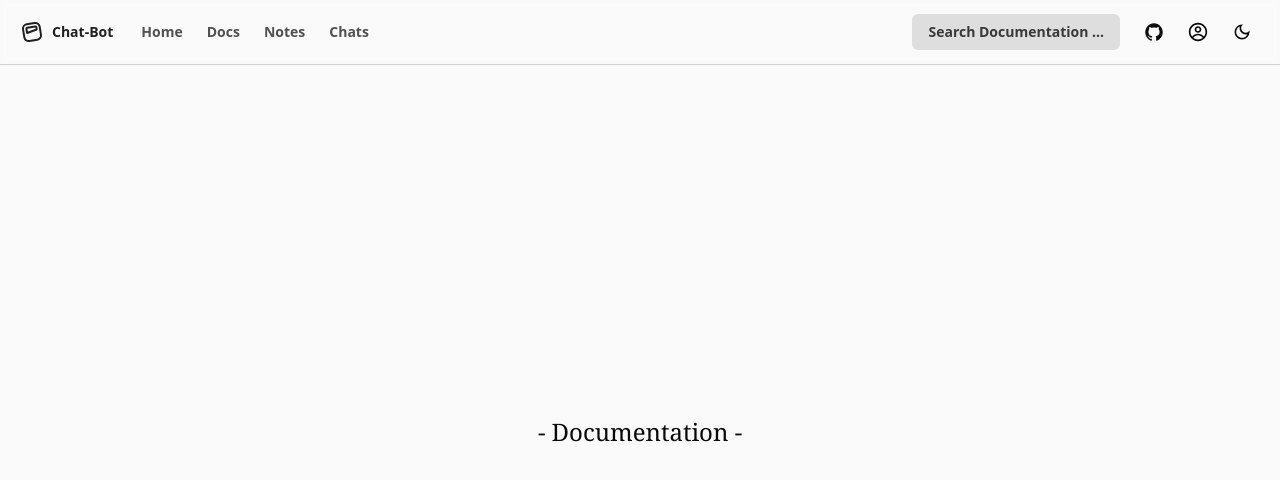
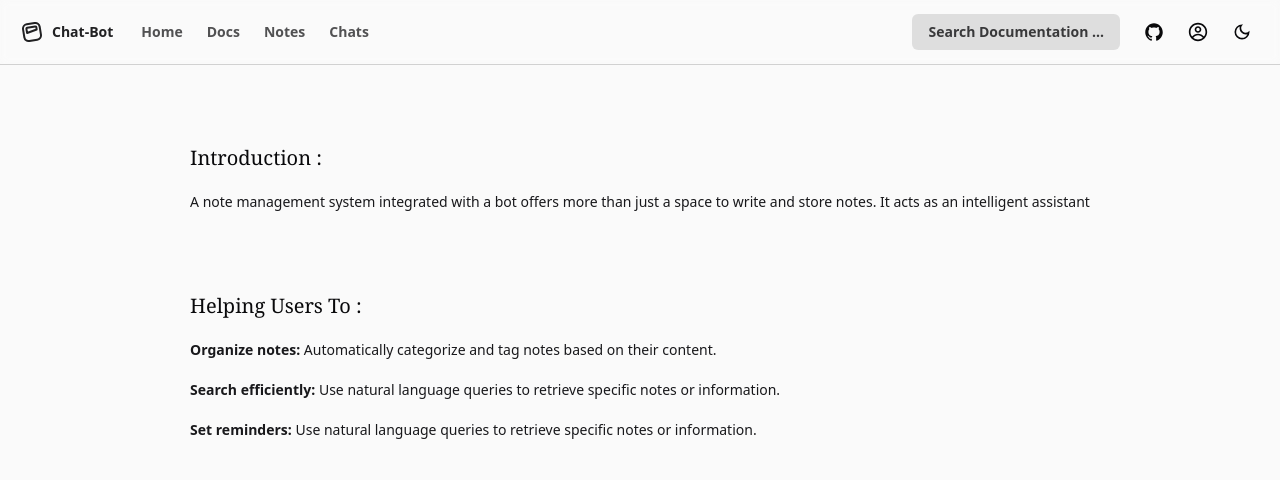
Before and after one commit to Mustak24/Notes-with-Bot, a Next.js app: page /docs in a window 1280 px wide. Shown: the top 480 px of the page. Built offline with nearby package versions, Linux system fonts and the light colour scheme.

Commit message:
create delete function for chats and notes

```diff
--- a/pages/api/chats/delete.js
+++ b/pages/api/chats/delete.js
@@ -3,13 +3,13 @@ import connectToDb from "../Middlewares/connectToDb";
 import ChatSchema from "../Schemas/ChatSchema";
 
 async function callback(req, res) {
-    const {chatId} = req.headers;
-    if(!chatId) return res.json({miss: false, alert: alertMsgs('internal-server-error')});
+    const {chatid} = req.headers;
+    if(!chatid) return res.json({miss: false, alert: alertMsgs('internal-server-error')});
     try{
-        let chat = await ChatSchema.findByIdAndDelete(chatId);
+        let chat = await ChatSchema.findByIdAndDelete(chatid);
         return res.json({miss: true, alert: {type: 'success', title: 'Chat Deleted', dec: `Chat that id is ${chat._id} will be deleted`}});
     } catch(e){
-        return res.json({miss: false, alert: alertMsgs('internal-server-error')})
+        return res.json({miss: false, alert: {type: 'error', title: 'fail', dec: 'due to some error chat do not deleted.'}})
     }
 }
 
--- a/pages/api/notes/delete.js
+++ b/pages/api/notes/delete.js
@@ -3,13 +3,14 @@ import connectToDb from "../Middlewares/connectToDb";
 import NotesSchema from "../Schemas/NotesSchema";
 
 async function callback(req, res) {
-    const {noteId} = req.headers;
-    if(!noteId) return res.json({miss: false, alert: alertMsgs('internal-server-error')});
+    const {noteid} = req.headers;
+    console.log(req.headers)
+    if(!noteid) return res.json({miss: false, alert: alertMsgs('internal-server-error')});
     try{
-        let note = await NotesSchema.findByIdAndDelete(noteId);
+        let note = await NotesSchema.findByIdAndDelete(noteid);
         return res.json({miss: true, alert: {type: 'success', title: 'Note Deleted', dec: `note that id is ${note._id} will be deleted`}});
     } catch(e){
-        return res.json({miss: false, alert: alertMsgs('internal-server-error')})
+        return res.json({miss: false, alert: {type: 'error', title: 'fail', dec: 'due to some error note do not deleted.'}})
     }
 }
 
--- a/pages/chats/index.js
+++ b/pages/chats/index.js
@@ -2,11 +2,13 @@ import Navbar from "@/Components/Navbar"
 import { _AppContext } from "@/Contexts/AppContext"
 import themeChange from "@/Functions/themeChange"
 import { useContext, useEffect, useState } from "react"
-import { fetchAllChats } from "@/Functions/fetch"
+import { deleteChat, fetchAllChats } from "@/Functions/fetch"
 import { verifyUserToken } from "@/Functions/Auth"
 import { TypingHeading } from "@/Components/Heading"
 import Link from "next/link"
+import { MdOutlineDeleteForever } from "react-icons/md";
 import { cookies } from "@/Functions/halper"
+import alertMsgs from "@/Functions/alertMsgs"
 
 export async function getServerSideProps({req}){
     const token = req.cookies['user-token'];
@@ -20,6 +22,15 @@ export default function (){
 
     const [chats, setChats] = useState([])
 
+    function handleChatDelete(chatId, index, title){
+      if(!confirm(`Did you want to delete chat that: \nid: ${chatId} \nname: ${title}`)) return;
+      setAlert((alerts) => [...alerts, alertMsgs('info-send')])
+      deleteChat(chatId).then(res => {
+        setAlert((alerts) => [...alerts, res.alert]);
+        if(res.miss) setChats((chats) => [...chats.slice(0, index), ...chats.slice(index+1)])
+      })
+    }
+
     useEffect(() => {
       fetchAllChats(cookies('user-token')).then(res => {
         setChats(res?.chats || [])
@@ -31,18 +42,20 @@ export default function (){
         <main className="flex items-center justify-center flex-col w-full h-full px-5 ">
             <TypingHeading className="my-10 font-serif text-2xl">- All Old Chats -</TypingHeading>
             <div className="flex w-full h-full flex-wrap gap-2 justify-center">
-            {chats.map((chat, index) => <Card01 key={index} title={chat.name} id={chat._id} />)}
+            {chats.map((chat, index) => <Card01 key={index} index={index} title={chat.name} id={chat._id} handleChatDelete={handleChatDelete} />)}
             </div>
         </main>
     </>)
 }
 
 
-export function Card01({title, dec='Description ..', id}) {
+export function Card01({title, dec='Description ..', id, handleChatDelete, index}) {
+
     return (
       <>
+        <div className="flex items-center relative h-fit group overflow-hidden">
           <Link href={`/chats/${id}`}
-          className="center overflow-hidden w-[200px] h-[100px] rounded-[12px] bg-[var(--bgSec)] after:border-2 after:border-sky-500 after:h-[85px] hover:after:left-[10px] after:left-[8px] after:duration-100 after:transition-all after:rounded-full before:size-[1px] before:bg-[var(--text)] before:rounded-full before:left-0 before:top-0 hover:before:shadow-[0_0_100px_50px_var(--text)] before:transition-all duration-[1s] group"
+            className="center overflow-hidden w-[200px] h-[100px] rounded-[12px] bg-[var(--bgSec)] after:border-2 after:border-sky-500 after:h-[85px] hover:after:left-[10px] after:left-[8px] after:duration-100 after:transition-all after:rounded-full before:size-[1px] before:bg-[var(--text)] before:rounded-full before:left-0 before:top-0 hover:before:shadow-[0_0_100px_30px_var(--text)] before:transition-all duration-[1s]"
             >
             <div className="flex flex-col w-full h-full gap-[5px] px-[20px] py-[10px]">
               <div className="text-sky-500 text-lg font-semibold transition-all duration-200 group-hover:translate-x-[2px]">
@@ -51,6 +64,10 @@ export function Card01({title, dec='Description ..', id}) {
               <p className="text-sm transition-all duration-300 line-clamp-2 group-hover:translate-x-[3px]">{dec} </p>
             </div>
           </Link>
+          <button onClick={()=>handleChatDelete(id, index, title)} className="absolute top-2 right-2 translate-x-10 group-hover:translate-x-0 transition-all">
+            <MdOutlineDeleteForever className="size-6 text-red-500 hover:drop-shadow-[0_0_20px_crimson]" />
+          </button>
+        </div>
       </>
     );
   }
--- a/pages/docs.js
+++ b/pages/docs.js
@@ -9,8 +9,29 @@ export default function({isLogin=false}){
 
     return(<>
         <Navabar isLogin={isLogin} themeChange={themeChange}/>
-        <main className="w-full h-full flex items-center flex-col justify-center p-5">
-            <TypingHeading className="text-2xl font-serif">- Documentation -</TypingHeading>
+        <main className="w-full h-full flex items-center flex-col p-5 relative gap-10">
+            <div className="flex items-center justify-center">
+            </div>
+            <div className="max-w-[1000px]">
+                <h1 className="font-serif text-xl my-5">Introduction :</h1>
+                <p className="text-[var(--textSec)] text-sm text-pretty">A note management system integrated with a bot offers more than just a space to write and store notes. It acts as an intelligent assistant</p>
+
+                <h1 className="font-serif text-xl mt-20 mb-5">Helping Users To :</h1>
+                <ol className="text-sm text-[var(--textSec)] gap-5 flex flex-col">
+                    <li>
+                        <b>Organize notes: </b>
+                        Automatically categorize and tag notes based on their content.
+                    </li>
+                    <li>
+                        <b>Search efficiently: </b>
+                        Use natural language queries to retrieve specific notes or information.
+                    </li>
+                    <li>
+                        <b>Set reminders: </b>
+                        Use natural language queries to retrieve specific notes or information.
+                    </li>
+                </ol>
+            </div>
         </main>
     </>)
 }
--- a/pages/notes.js
+++ b/pages/notes.js
@@ -6,10 +6,11 @@ import Textarea from "@/Components/Textarea";
 import { _AppContext } from "@/Contexts/AppContext"
 import alertMsgs from "@/Functions/alertMsgs";
 import { verifyUserToken } from "@/Functions/Auth";
-import { createNote, fetchAllNotes } from "@/Functions/fetch";
+import { createNote, deleteNote, fetchAllNotes } from "@/Functions/fetch";
 import { cookies } from "@/Functions/halper";
 import themeChange from "@/Functions/themeChange";
 import { useContext, useEffect, useState } from "react";
+import { MdOutlineDeleteForever } from "react-icons/md";
 
 
 export async function getServerSideProps({req}) {
@@ -33,6 +34,15 @@ export default function({}){
         setNotes((notes) => [...notes, res.note])
     }
 
+    function handleNoteDelete(noteId, index, title){
+        if(!confirm(`Did you want to delete note that: \nid: ${noteId} \nname: ${title}`)) return;
+        setAlert((alerts) => [...alerts, alertMsgs('info-send')])
+        deleteNote(noteId).then(res => {
+          setAlert((alerts) => [...alerts, res.alert]);
+          if(res.miss) setNotes((notes) => [...notes.slice(0, index), ...notes.slice(index+1)])
+        })
+      }
+
     useEffect(() => {
         fetchAllNotes(cookies('user-token')).then(res => setNotes(res?.notes || []))
     }, [])
@@ -47,16 +57,17 @@ export default function({}){
                 <LongWidthBnt className="w-full" title="Save" />
             </form>
             <div className="flex flex-wrap gap-2 justify-center w-full">
-                {notes.map((note, index) => <NotesCard key={index} title={note.title} content={note.content}  />)}
+                {notes.map((note, index) => <NotesCard index={index} id={note._id} handleNoteDelete={handleNoteDelete} key={index} title={note.title} content={note.content}  />)}
             </div>
         </main>
     </>)
 }
 
-function NotesCard({title, content}){
+function NotesCard({title, content, index, handleNoteDelete, id}){
     return (
+        <div className="flex items-center relative group overflow-hidden">
             <div
-            className="center overflow-hidden w-[200px] h-[100px] rounded-[12px] bg-[var(--bgSec)] after:border-2 after:border-sky-500 after:h-[85px] hover:after:left-[10px] after:left-[8px] after:duration-100 after:transition-all after:rounded-full before:size-[1px] before:bg-[var(--text)] before:rounded-full before:left-0 before:top-0 hover:before:shadow-[0_0_100px_50px_var(--text)] before:transition-all duration-[1s] group"
+                className="center overflow-hidden w-[200px] h-[100px] rounded-[12px] bg-[var(--bgSec)] after:border-2 after:border-sky-500 after:h-[85px] hover:after:left-[10px] after:left-[8px] after:duration-100 after:transition-all after:rounded-full before:size-[1px] before:bg-[var(--text)] before:rounded-full before:left-0 before:top-0 hover:before:shadow-[0_0_100px_50px_var(--text)] before:transition-all duration-[1s]"
             >
                 <div className="flex flex-col w-full h-full gap-[5px] px-[20px] py-[10px]">
                   <div className="text-sky-500 text-lg font-semibold transition-all duration-200 group-hover:translate-x-[2px]">
@@ -65,5 +76,9 @@ function NotesCard({title, content}){
                   <p className="text-sm transition-all duration-300 line-clamp-2 group-hover:translate-x-[3px]">{content} </p>
                 </div>
             </div>
+            <button onClick={()=>handleNoteDelete(id, index, title)} className="absolute top-2 right-2 translate-x-10 group-hover:translate-x-0 transition-all">
+                <MdOutlineDeleteForever className="size-6 text-red-500 hover:drop-shadow-[0_0_20px_crimson]" />
+            </button>
+        </div>
     )
 }
```
Also changed, not shown: 1 other file (tests, documents, lock files or other folders). Lines whose indentation alone changed are shown as unchanged.
